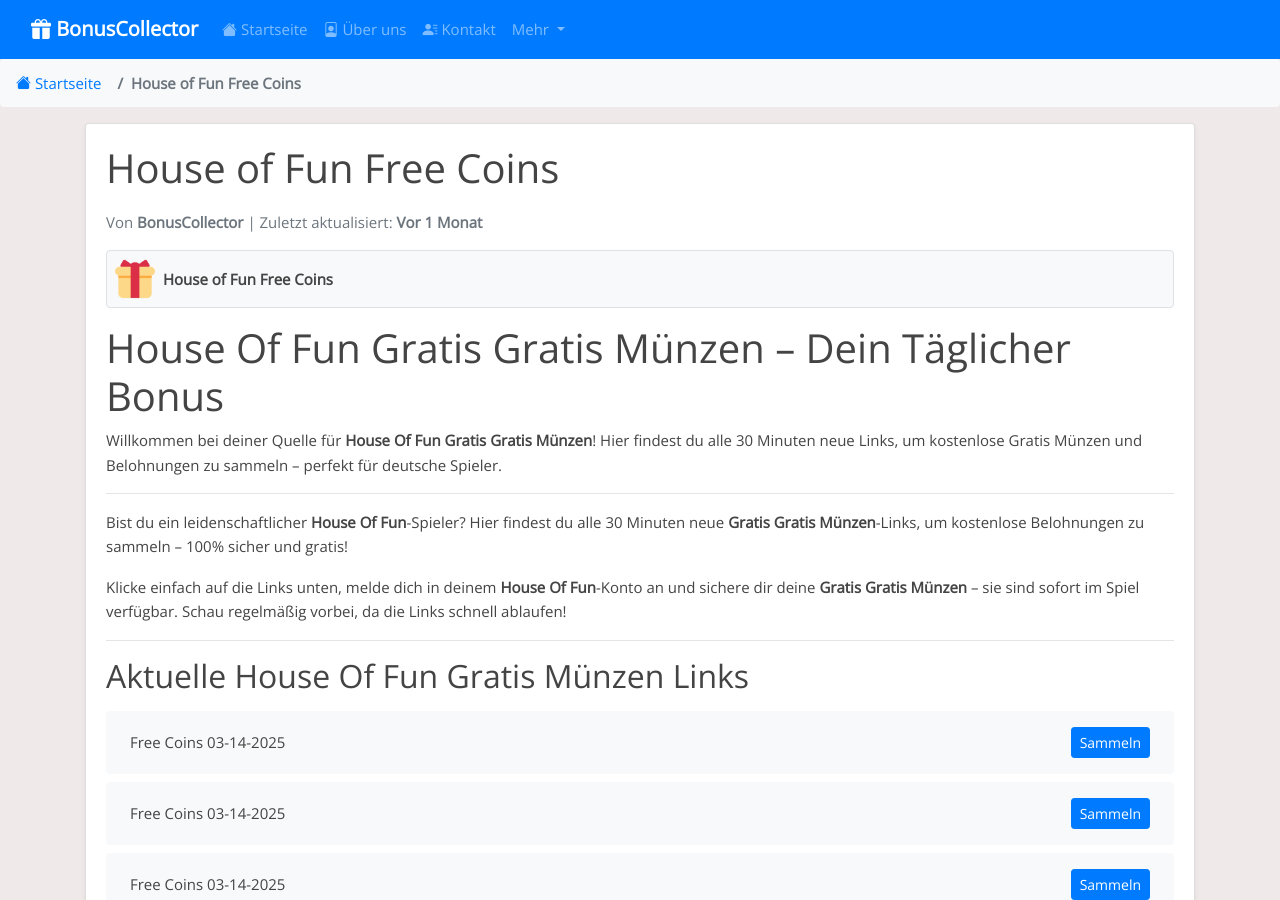
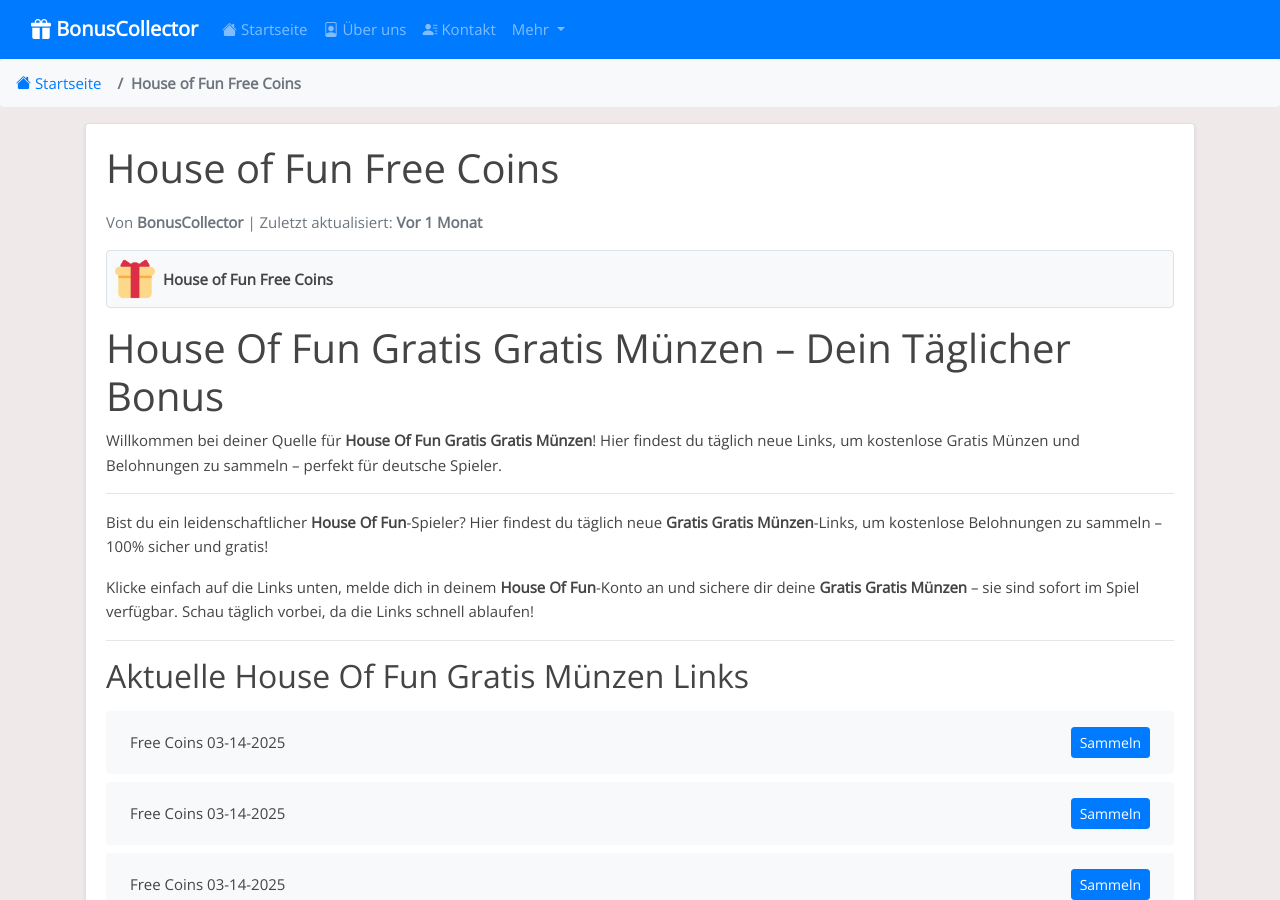
Before and after one commit to Prollad99/bs-de, a Jekyll site: the page built from _posts/2025-01-19-house-of-fun.md, in a window 1280 px wide and 900 px high. Built offline with Jekyll 4.4.1, drawn with Linux system fonts in a browser that asks for light colours; some of the changed text lies outside the part shown.

Commit message:
Update  links and content - 2025-03-14 16:39

```diff
--- a/_includes/house-of-fun_footer.html
+++ b/_includes/house-of-fun_footer.html
@@ -2,7 +2,7 @@
 
 ## Was sind Gratis Münzen-Links?
 
-**Gratis Münzen**-Links sind offizielle Belohnungen von den **House Of Fun**-Entwicklern. Sie bieten kostenlose **Gratis Münzen** wie Spins, Würfe, Credits oder spezielle Geschenke. Wir sammeln und prüfen diese Links alle 30 Minuten, damit du sie mühelos einlösen kannst.
+**Gratis Münzen**-Links sind offizielle Belohnungen von den **House Of Fun**-Entwicklern. Sie bieten kostenlose **Gratis Münzen** wie Spins, Würfe, Credits oder spezielle Geschenke. Wir sammeln und prüfen diese Links täglich, damit du sie mühelos einlösen kannst.
 
 ---
 
@@ -10,7 +10,7 @@
 
 Wir helfen dir, in **House Of Fun** vorne zu bleiben:
 
-- **Updates alle 30 Minuten:** Neue **Gratis Münzen**-Links so schnell wie möglich (Stand: 14.03.2025 16:13).
+- **Tägliche Updates:** Neue **Gratis Münzen**-Links jeden Tag (Stand: 14.03.2025 16:39).
 - **100 % sicher:** Links direkt aus offiziellen **House Of Fun**-Quellen.
 - **Kostenlos:** Keine Gebühren, keine Anmeldung – nur Belohnungen!
 
@@ -22,7 +22,7 @@
 
 - **Spins & Würfe sparen:** Nutze sie bei Events mit hohen Gewinnen.
 - **Münzen strategisch einsetzen:** Investiere klug, um schneller voranzukommen.
-- **Regelmäßig checken:** Links sind kurzlebig – sei schnell!
+- **Täglich checken:** Links sind kurzlebig – sei schnell!
 
 ---
 
@@ -34,7 +34,7 @@
 
 ### Wie oft werden die Links aktualisiert?
 
-Alle 30 Minuten! Besuche uns regelmäßig für frische **Gratis Münzen**.
+Täglich! Besuche uns regelmäßig für frische **Gratis Münzen**.
 
 ### Was wenn ein Link nicht funktioniert?
 
--- a/_includes/house-of-fun_post.html
+++ b/_includes/house-of-fun_post.html
@@ -1,12 +1,12 @@
 # House Of Fun Gratis Gratis Münzen – Dein Täglicher Bonus
 
-Willkommen bei deiner Quelle für **House Of Fun Gratis Gratis Münzen**! Hier findest du alle 30 Minuten neue Links, um kostenlose Gratis Münzen und Belohnungen zu sammeln – perfekt für deutsche Spieler.
+Willkommen bei deiner Quelle für **House Of Fun Gratis Gratis Münzen**! Hier findest du täglich neue Links, um kostenlose Gratis Münzen und Belohnungen zu sammeln – perfekt für deutsche Spieler.
 
 ---
 
-Bist du ein leidenschaftlicher **House Of Fun**-Spieler? Hier findest du alle 30 Minuten neue **Gratis Gratis Münzen**-Links, um kostenlose Belohnungen zu sammeln – 100% sicher und gratis!
+Bist du ein leidenschaftlicher **House Of Fun**-Spieler? Hier findest du täglich neue **Gratis Gratis Münzen**-Links, um kostenlose Belohnungen zu sammeln – 100% sicher und gratis!
 
-Klicke einfach auf die Links unten, melde dich in deinem **House Of Fun**-Konto an und sichere dir deine **Gratis Gratis Münzen** – sie sind sofort im Spiel verfügbar. Schau regelmäßig vorbei, da die Links schnell ablaufen!
+Klicke einfach auf die Links unten, melde dich in deinem **House Of Fun**-Konto an und sichere dir deine **Gratis Gratis Münzen** – sie sind sofort im Spiel verfügbar. Schau täglich vorbei, da die Links schnell ablaufen!
 
 ---
 
```
